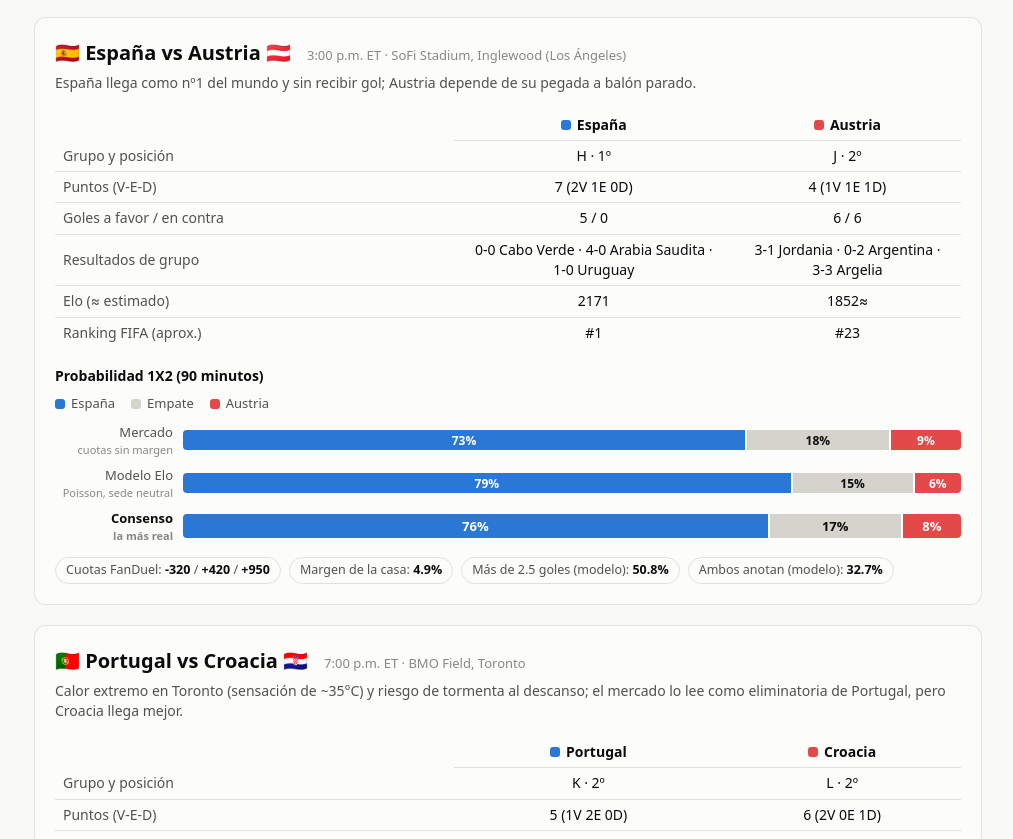
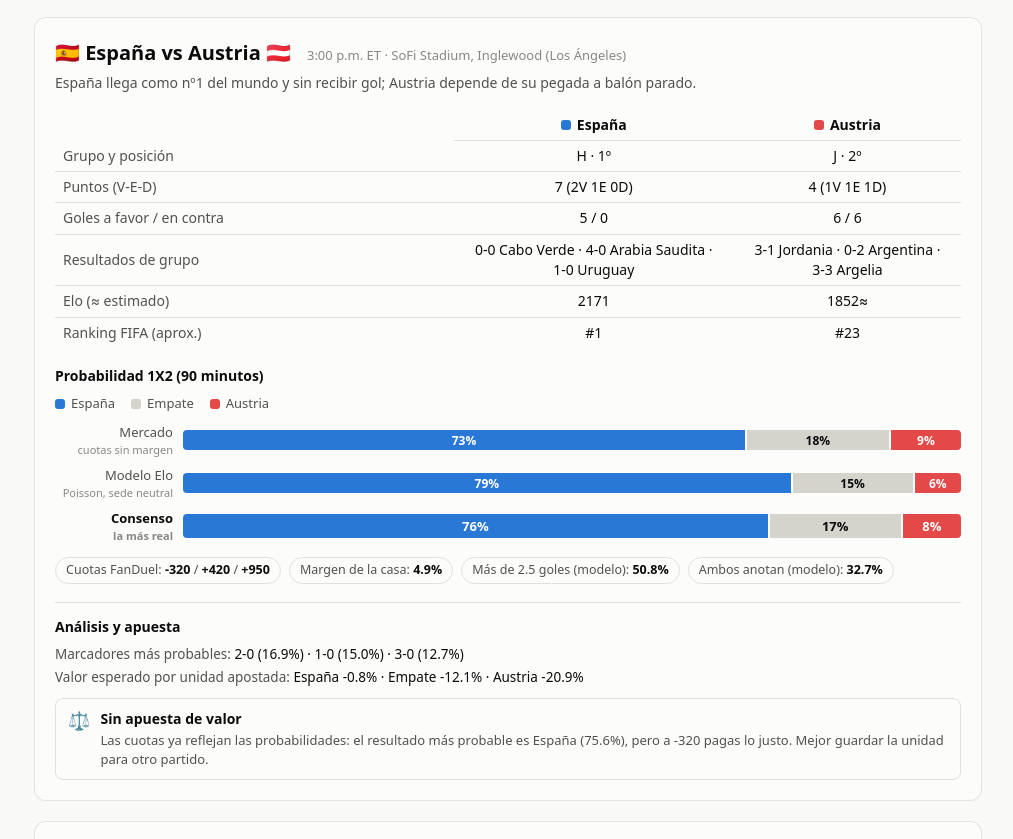
Before and after one commit to danielortiz-create/mundial, a plain HTML site: page index.html in a window 1280 px wide. Shown: the part 113-952 px from the top of the page, without its empty margins (132-1145 px from the left). Drawn offline with Linux system fonts and the light colour scheme.

Commit message:
Agregar análisis estadístico y apuesta recomendada por partido
Cada tarjeta cierra ahora con un bloque de análisis: los 3 marcadores
más probables (matriz de Poisson), el valor esperado por unidad
apostada de cada resultado (consenso vs cuota ofrecida) y una
recomendación: la apuesta con mayor EV si supera +5%, o 'sin apuesta
de valor' cuando las cuotas ya reflejan las probabilidades.

Nuevas funciones en el modelo (expectedValue, topScorelines, pickBet)
con sus tests; expectedTotalGoals ajusta los goles esperados al perfil
goleador de cada partido y los marcadores ya no se parten de línea.

Co-Authored-By: Claude Fable 5 <noreply@anthropic.com>
Claude-Session: https://claude.ai/code/session_01JtyeCN8NntEjkmZEUsiHQs

```diff
--- a/css/styles.css
+++ b/css/styles.css
@@ -113,6 +113,20 @@ table.stats td.num { font-variant-numeric: tabular-nums; }
 }
 .chip b { color: var(--text-primary); font-weight: 600; }
 
+/* ---- Análisis y apuesta recomendada ---- */
+.analisis { margin-top: 18px; border-top: 1px solid var(--hairline); padding-top: 14px; }
+.analisis__linea { margin: 4px 0; font-size: 13.5px; color: var(--text-primary); font-variant-numeric: tabular-nums; }
+.analisis__etiqueta { color: var(--text-secondary); }
+.pick {
+  display: flex; gap: 10px; align-items: flex-start;
+  margin-top: 10px; padding: 10px 12px;
+  border: 1px solid var(--hairline); border-radius: 8px;
+  font-size: 14px;
+}
+.pick--valor { border-color: var(--team-a); }
+.pick__icono { font-size: 18px; line-height: 1.3; }
+.pick__detalle { color: var(--text-secondary); font-size: 13px; margin-top: 2px; }
+
 /* ---- Tooltip compartido ---- */
 #tooltip {
   position: fixed; z-index: 10; pointer-events: none;
--- a/js/app.js
+++ b/js/app.js
@@ -16,12 +16,15 @@
     const totalGoles = M.expectedTotalGoals(golesPorPartido(partido.equipoA), golesPorPartido(partido.equipoB));
     const modelo = M.eloModel(partido.equipoA.elo, partido.equipoB.elo, totalGoles);
     const modeloArr = [modelo.win, modelo.draw, modelo.loss];
+    const consenso = M.consensus(mercado, modeloArr);
     return {
       mercado,
       modelo,
       modeloArr,
-      consenso: M.consensus(mercado, modeloArr),
+      consenso,
       margen: M.bookmakerMargin(cuotasDec),
+      marcadores: M.topScorelines(modelo.lambdaA, modelo.lambdaB, 3),
+      apuesta: M.pickBet(consenso, cuotasDec),
     };
   }
 
@@ -180,7 +183,57 @@
       chip(`Ambos anotan (modelo): <b>${pct1(r.modelo.btts)}</b>`)
     );
     card.append(chips);
+    card.append(seccionAnalisis(partido, r));
     return card;
+  }
+
+  /* ---- análisis estadístico y apuesta recomendada ---- */
+  function seccionAnalisis(partido, r) {
+    const A = partido.equipoA, B = partido.equipoB;
+    const nombres = [A.nombre, 'Empate', B.nombre];
+    const cuotas = [partido.cuotas.a, partido.cuotas.x, partido.cuotas.b];
+    const bloque = el('div', 'analisis');
+    bloque.append(el('h3', 'prob-titulo', 'Análisis y apuesta'));
+
+    const marcadores = r.marcadores
+      .map((s) => `${s.marcador} (${pct1(s.p)})`)
+      .join(' · ');
+    const lineaMarcadores = el('p', 'analisis__linea');
+    lineaMarcadores.append(el('span', 'analisis__etiqueta', 'Marcadores más probables: '));
+    lineaMarcadores.append(document.createTextNode(marcadores));
+
+    const evTxt = r.apuesta.evs
+      .map((ev, i) => `${nombres[i]} ${(ev >= 0 ? '+' : '')}${(ev * 100).toFixed(1)}%`)
+      .join(' · ');
+    const lineaEv = el('p', 'analisis__linea');
+    lineaEv.append(el('span', 'analisis__etiqueta', 'Valor esperado por unidad apostada: '));
+    lineaEv.append(document.createTextNode(evTxt));
+
+    const pick = el('div', 'pick' + (r.apuesta.hayValor ? ' pick--valor' : ''));
+    if (r.apuesta.hayValor) {
+      const i = r.apuesta.index;
+      pick.append(el('span', 'pick__icono', '💡'));
+      const texto = el('div');
+      texto.append(el('strong', null,
+        `Nuestra apuesta: ${nombres[i]} a ${usa(cuotas[i])} (${dec(cuotas[i])})`));
+      texto.append(el('div', 'pick__detalle',
+        `El consenso le da ${pct1(r.consenso[i])} y la cuota paga como si tuviera ` +
+        `${pct1(1 / M.americanToDecimal(cuotas[i]))}: valor esperado ` +
+        `${(r.apuesta.ev >= 0 ? '+' : '')}${(r.apuesta.ev * 100).toFixed(1)}% por unidad.`));
+      pick.append(texto);
+    } else {
+      const f = r.apuesta.favorito;
+      pick.append(el('span', 'pick__icono', '⚖️'));
+      const texto = el('div');
+      texto.append(el('strong', null, 'Sin apuesta de valor'));
+      texto.append(el('div', 'pick__detalle',
+        `Las cuotas ya reflejan las probabilidades: el resultado más probable es ` +
+        `${nombres[f]} (${pct1(r.consenso[f])}), pero a ${usa(cuotas[f])} pagas ` +
+        `lo justo. Mejor guardar la unidad para otro partido.`));
+      pick.append(texto);
+    }
+    bloque.append(lineaMarcadores, lineaEv, pick);
+    return bloque;
   }
 
   /* Un label dentro de un segmento solo si cabe con holgura; si no, lo
--- a/js/model.js
+++ b/js/model.js
@@ -107,6 +107,42 @@
     return avg.map((p) => p / s);
   }
 
+  /**
+   * Valor esperado por unidad apostada: prob * (cuota - 1) - (1 - prob).
+   * Positivo => la cuota paga más de lo que la probabilidad justifica.
+   */
+  function expectedValue(prob, decimalOdd) {
+    return prob * (decimalOdd - 1) - (1 - prob);
+  }
+
+  /** Los n marcadores más probables según la matriz de Poisson. */
+  function topScorelines(lambdaA, lambdaB, n, maxGoals) {
+    const M = maxGoals || 6;
+    const out = [];
+    for (let a = 0; a <= M; a++) {
+      for (let b = 0; b <= M; b++) {
+        out.push({ marcador: a + '-' + b, p: poissonPmf(lambdaA, a) * poissonPmf(lambdaB, b) });
+      }
+    }
+    out.sort((x, y) => y.p - x.p);
+    return out.slice(0, n || 3);
+  }
+
+  /**
+   * Recomendación de apuesta según valor esperado (probs = consenso,
+   * decimalOdds = cuotas de la casa). Recomienda el resultado con mayor
+   * EV solo si supera el umbral (default 5%); si ninguno lo supera, no
+   * hay apuesta de valor y se devuelve el favorito como referencia.
+   */
+  function pickBet(probs, decimalOdds, threshold) {
+    const th = threshold === undefined ? 0.05 : threshold;
+    const evs = probs.map((p, i) => expectedValue(p, decimalOdds[i]));
+    let best = 0;
+    for (let i = 1; i < evs.length; i++) if (evs[i] > evs[best]) best = i;
+    const favorito = probs.indexOf(Math.max.apply(null, probs));
+    return { evs, index: best, ev: evs[best], hayValor: evs[best] >= th, favorito };
+  }
+
   const MundialModel = {
     americanToDecimal,
     impliedProbs,
@@ -117,6 +153,9 @@
     eloModel,
     expectedTotalGoals,
     consensus,
+    expectedValue,
+    topScorelines,
+    pickBet,
   };
 
   if (typeof module !== 'undefined' && module.exports) module.exports = MundialModel;
```
Also changed, not shown: test/model.test.mjs (+24 -0 lines), 1 other file.
